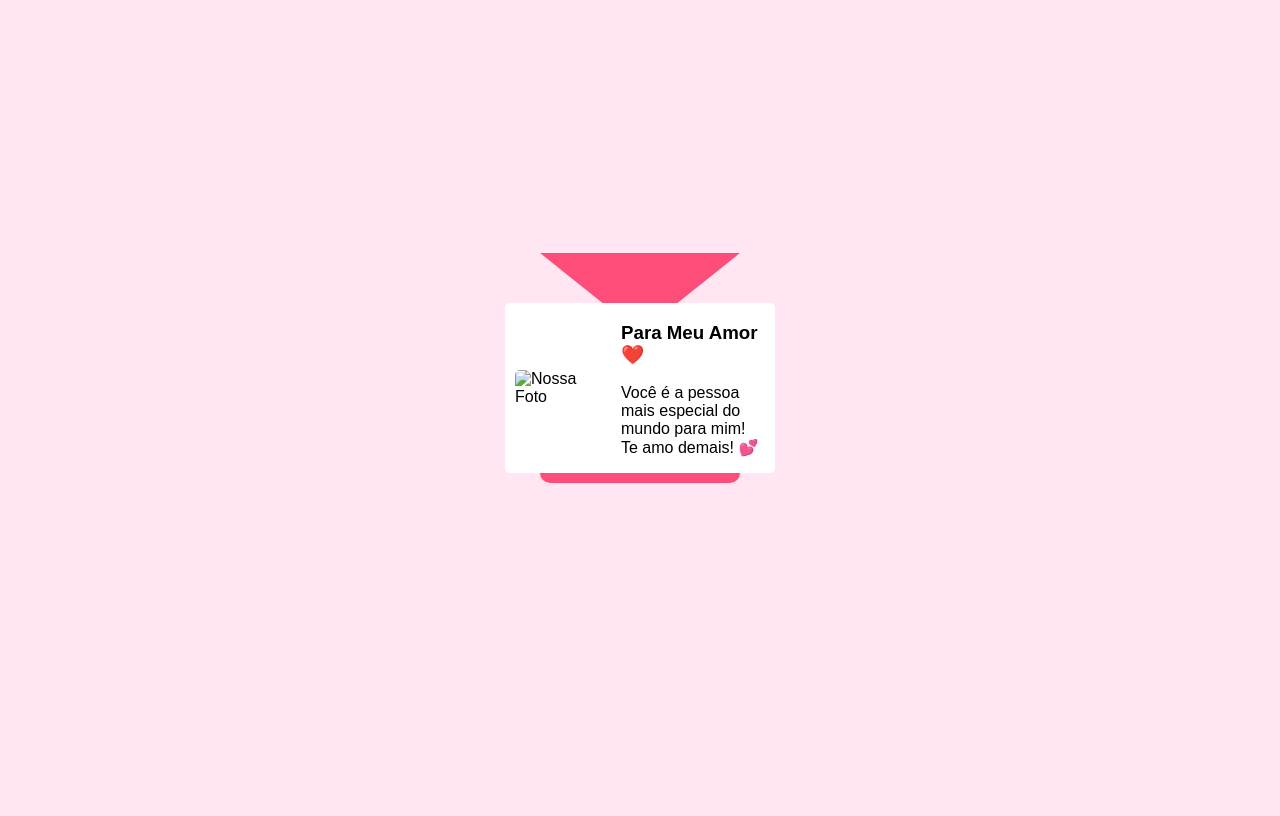
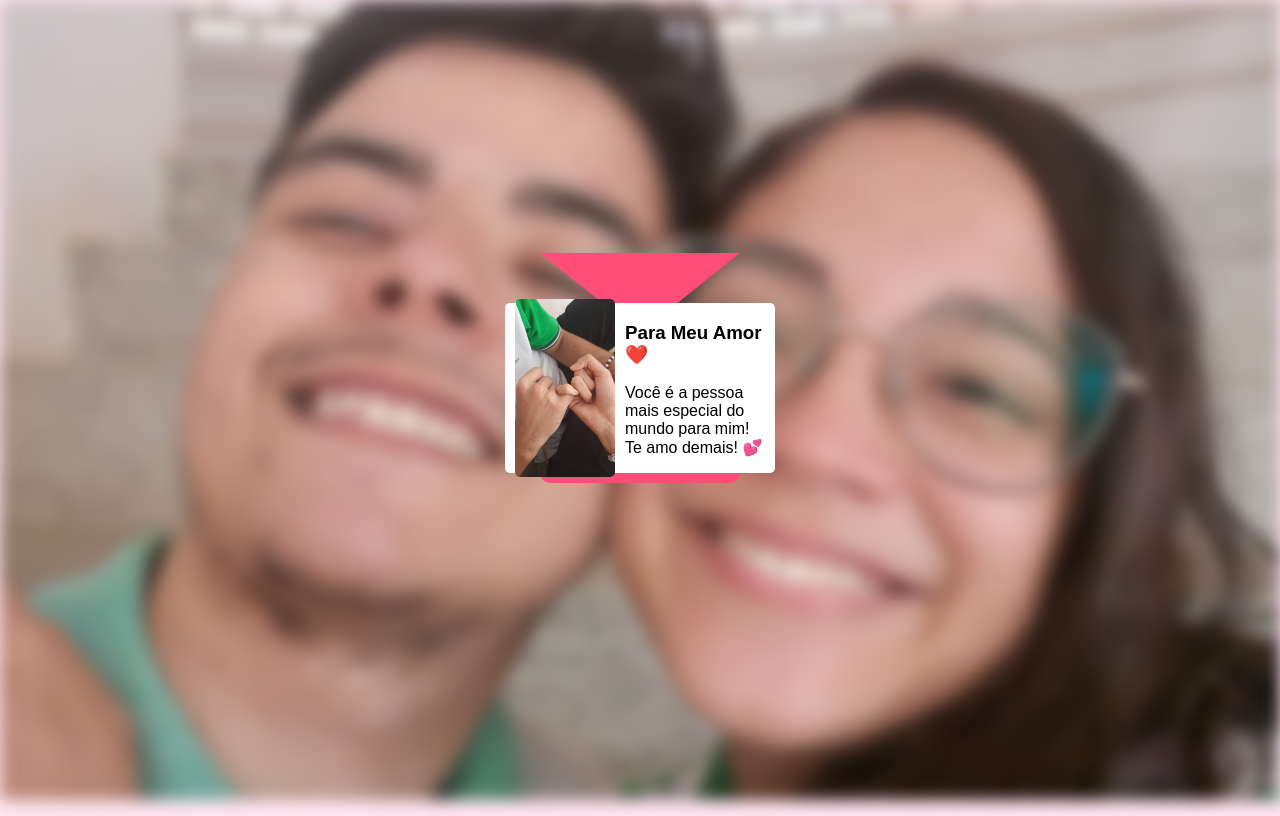
Before and after one commit to MoisesLucarellyDev/EuyEla, a plain HTML site: page index.html in a window 1280 px wide. Both pictures are taken after a click on the element 640 px from the left and 408 px from the top of the page. Drawn offline with Linux system fonts and the light colour scheme.

Commit message:
Update index.html

```diff
--- a/index.html
+++ b/index.html
@@ -21,7 +21,7 @@
             left: 0;
             width: 100%;
             height: 100%;
-            background: url('/s2/Imagens/nos.jpeg') no-repeat center center/cover;
+            background: url('nos.jpeg') no-repeat center center/cover;
             transition: filter 0.5s ease;
             z-index: -1;
         }
@@ -100,7 +100,7 @@
         <div class="flap" id="flap"></div>
         <span class="heart">❤</span>
         <div class="letter" id="letter">
-            <img src="/s2/Imagens/dedinhos.jpeg" alt="Nossa Foto">
+            <img src="dedinhos.jpeg" alt="Nossa Foto">
             <div class="letter-content">
                 <h3>Para Meu Amor ❤️</h3>
                 <p>Você é a pessoa mais especial do mundo para mim! Te amo demais! 💕</p>
```
